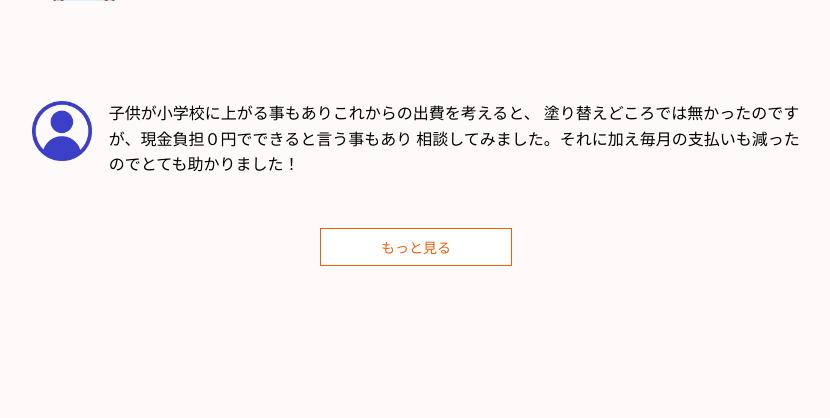
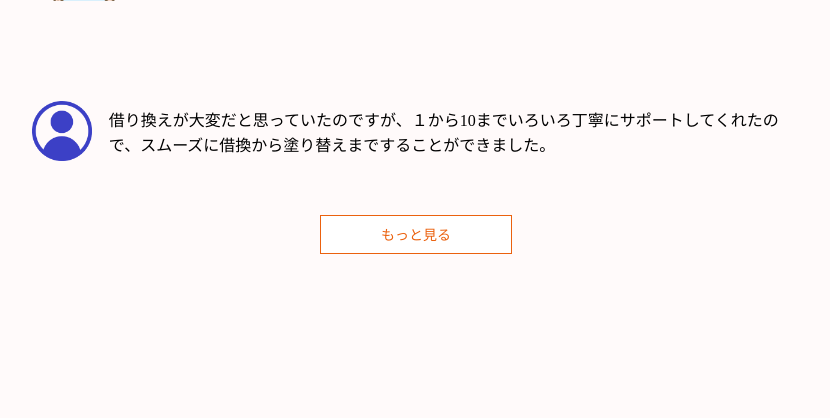
Before and after one commit to shion-boss/ohtsuki-tosou, a Django app: page / in a window 1280 px wide. Shown: the part 3841-4259 px from the top of the page, without its empty margins (224-1054 px from the left). Run offline with Django 3.2, Linux system fonts and the light colour scheme; data that the repository does not hold is empty; some libraries are stand-ins or nearby versions.

Commit message:
Update index.html

```diff
--- a/tosou/templates/tosou/index.html
+++ b/tosou/templates/tosou/index.html
@@ -94,9 +94,7 @@
 
         </div>
         <div class="voice-desc">
-          <p>子供が小学校に上がる事もありこれからの出費を考えると、
-            塗り替えどころでは無かったのですが、現金負担０円でできると言う事もあり
-            相談してみました。それに加え毎月の支払いも減ったのでとても助かりました！</p>
+          <p>借り換えが大変だと思っていたのですが、１から10までいろいろ丁寧にサポートしてくれたので、スムーズに借換から塗り替えまですることができました。</p>
         </div>
       </div>
       <button id="more-btn" type="button" name="button">もっと見る</button>
@@ -109,9 +107,7 @@
 
         </div>
         <div class="voice-desc">
-          <p>子供が小学校に上がる事もありこれからの出費を考えると、
-            塗り替えどころでは無かったのですが、現金負担０円でできると言う事もあり
-            相談してみました。それに加え毎月の支払いも減ったのでとても助かりました！</p>
+          <p>借り換えが大変だと思っていたのですが、１から10までいろいろ丁寧にサポートしてくれたので、スムーズに借換から塗り替えまですることができました。</p>
         </div>
       </div>
 
```
